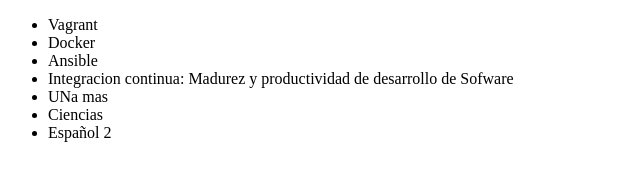
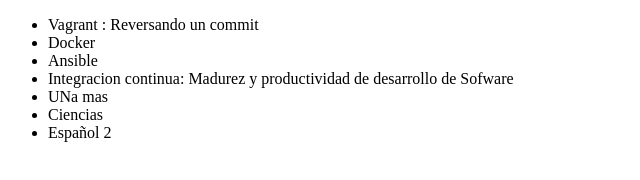
Before and after one commit to JoseMigueGitHub/alura-git, a plain HTML site: page Git/index.html in a window 1280 px wide. Shown: the whole page, without its empty margins (0-640 px from the left). Drawn offline with Linux system fonts and the light colour scheme.

Commit message:
Prueba de reversar un commit

```diff
--- a/Git/index.html
+++ b/Git/index.html
@@ -6,7 +6,7 @@
 </head>
 <body>
     <ul>
-        <li>Vagrant</li>
+        <li>Vagrant : Reversando un commit</li>
         <li>Docker</li>
         <li>Ansible</li>
         <li>Integracion continua: Madurez y productividad de desarrollo de Sofware</li>
```
